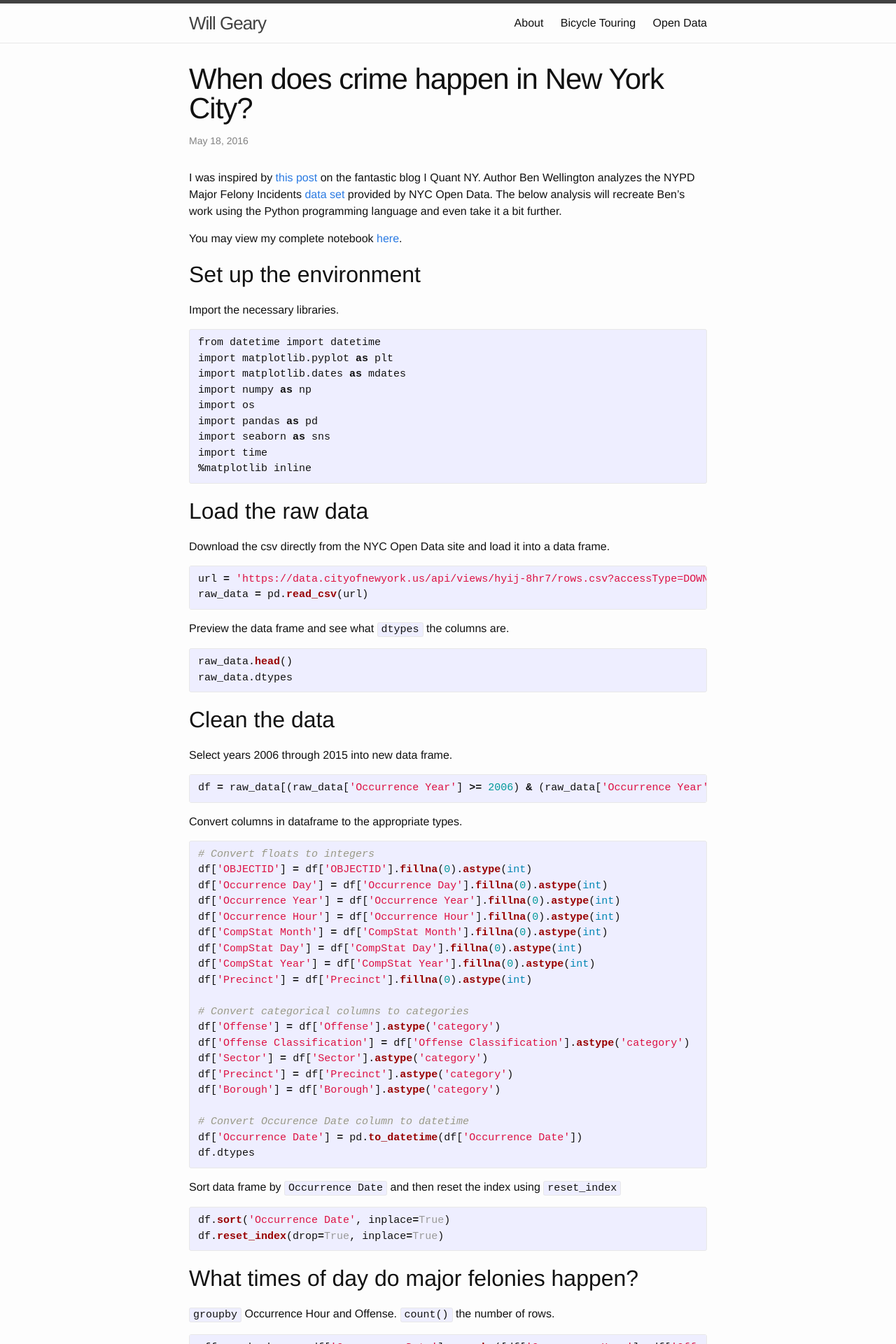
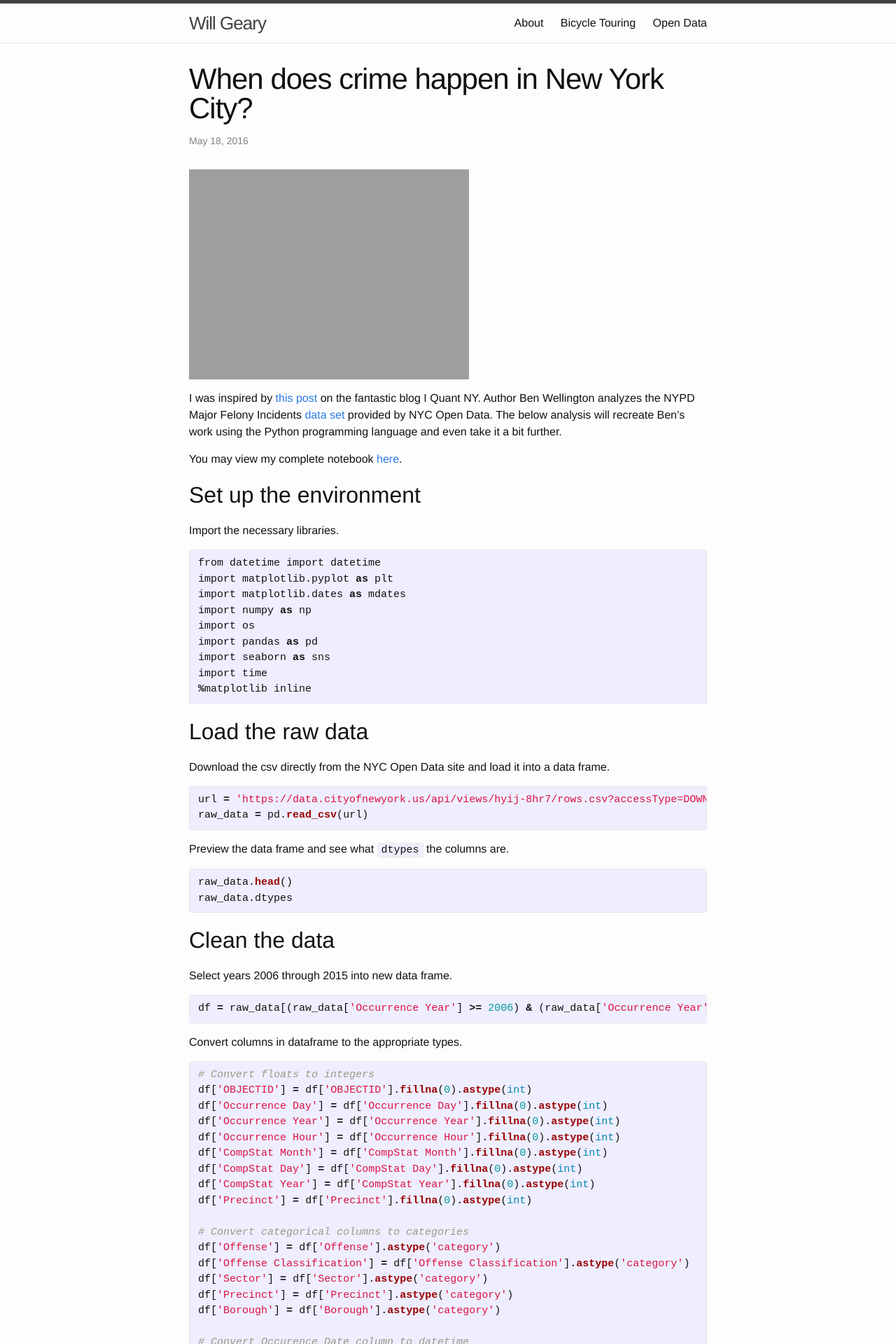
Before and after one commit to willgeary/willgeary.github.io, a Jekyll site: the page built from _posts/2016-05-18-when-does-crime-happen-in-new-york-city.markdown, in a window 1280 px wide. Shown: the top 1920 px of the page at 70% size. Built offline with Jekyll 4.4.1, drawn with Linux system fonts in a browser that asks for light colours; nearby versions of some CDN libraries.

Commit message:
save my work

```diff
--- a/_posts/2016-05-18-when-does-crime-happen-in-new-york-city.markdown
+++ b/_posts/2016-05-18-when-does-crime-happen-in-new-york-city.markdown
@@ -4,6 +4,8 @@ title:  "When does crime happen in New York City?"
 date:   2016-05-18 17:15:14 -0400
 categories: data
 ---
+![fig]({{ site.url }}/assets/2016-05-08-fig7.jpg)
+
 I was inspired by [this post][iquantny-post] on the fantastic blog I Quant NY. Author Ben Wellington analyzes the NYPD Major Felony Incidents [data set][nypd-felony-data] provided by NYC Open Data. The below analysis will recreate Ben's work using the Python programming language and even take it a bit further.
 
 You may view my complete notebook [here][jupyter-notebook].
```
Also changed, not shown: assets/2016-05-08-fig7.png (added).
